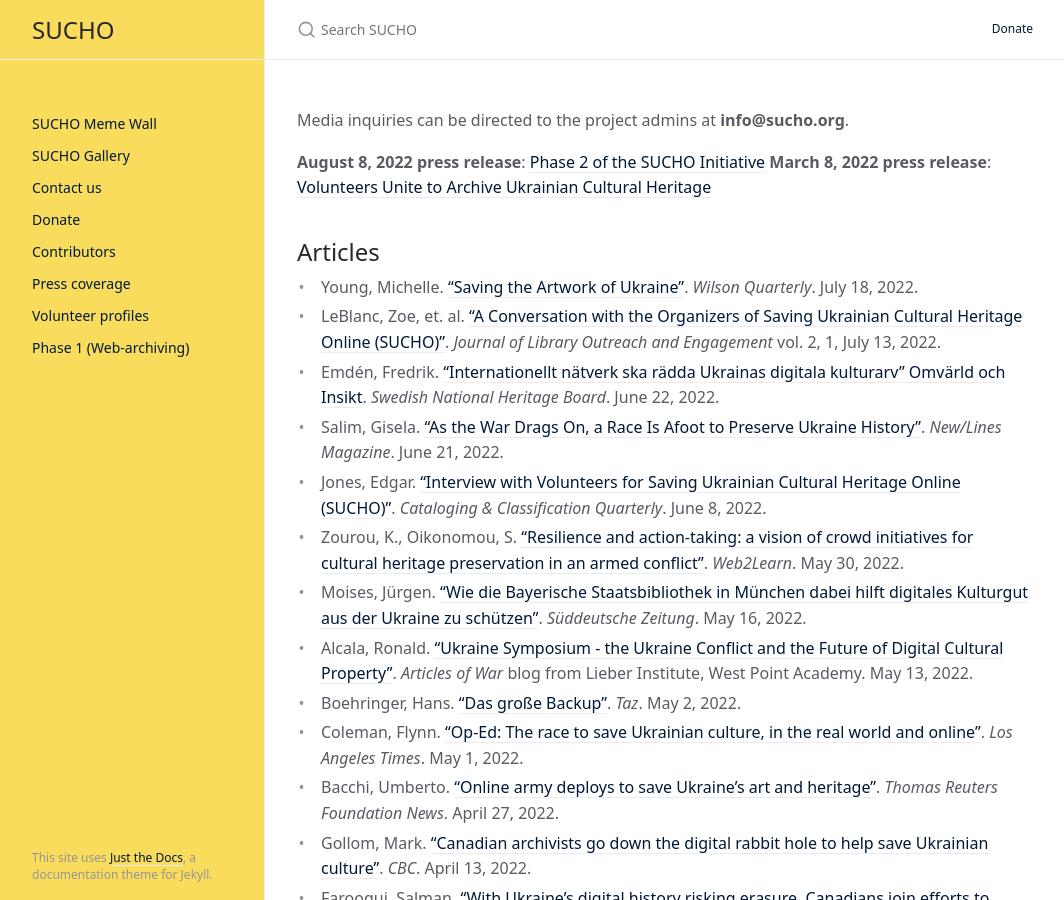
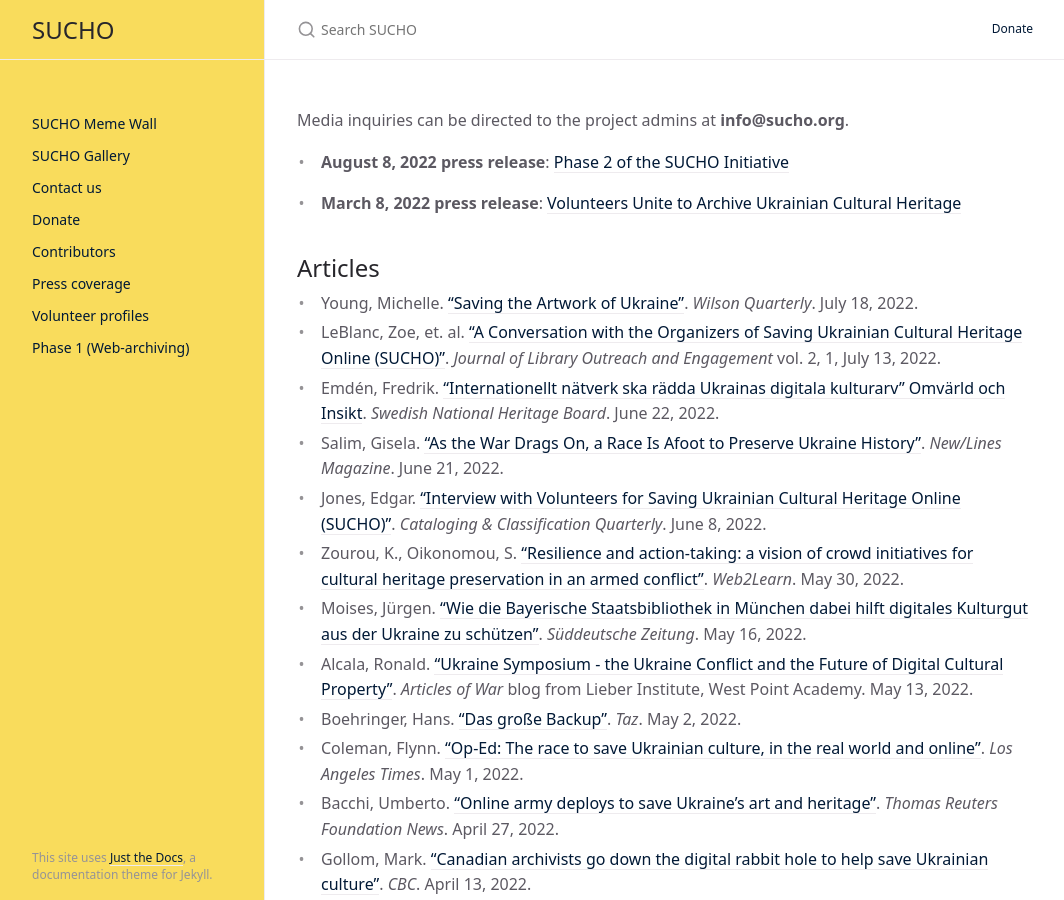
Before and after one commit to sucho-archiving/sucho-archiving.github.io, a Jekyll site: the page built from press.md, in a window 1280 px wide and 900 px high. Shown: the whole window, without its empty margins (107-1171 px from the left). Built offline with Jekyll 4.4.1, drawn with Linux system fonts in a browser that asks for light colours.

Commit message:
Update press.md

```diff
--- a/press.md
+++ b/press.md
@@ -6,8 +6,9 @@
 
 Media inquiries can be directed to the project admins at **info@sucho.org**.
 
-**August 8, 2022 press release**: [Phase 2 of the SUCHO Initiative](/press-release-20220808-phase-2)
-**March 8, 2022 press release**: [Volunteers Unite to Archive Ukrainian Cultural Heritage](/press-release-20220308-volunteers-unite)
+- **August 8, 2022 press release**: [Phase 2 of the SUCHO Initiative](/press-release-20220808-phase-2)
+
+- **March 8, 2022 press release**: [Volunteers Unite to Archive Ukrainian Cultural Heritage](/press-release-20220308-volunteers-unite)
 
 ## Articles
 - Young, Michelle. ["Saving the Artwork of Ukraine"](https://www.wilsonquarterly.com/quarterly/ripples-of-war/saving-the-artwork-of-ukraine). *Wilson Quarterly*. July 18, 2022.
```
